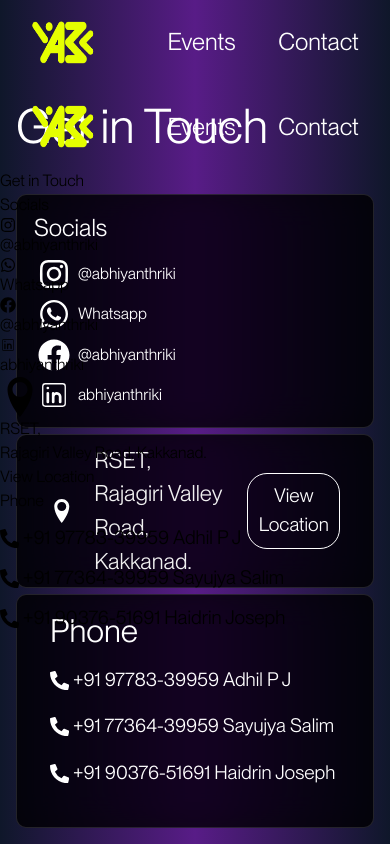
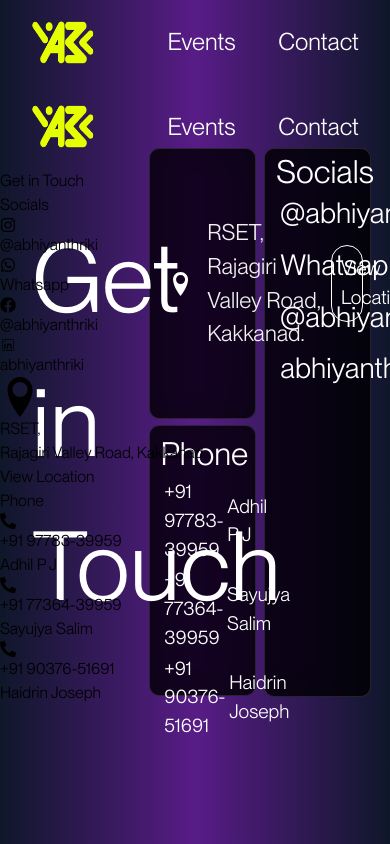
Before and after one commit to notarjunvijayan/abhiyanthriki2023, a React (Vite) app: page /contact-us in a window 390 px wide. Built offline with nearby package versions, Linux system fonts and the light colour scheme; no server answers.

Commit message:
responsive fix

```diff
--- a/src/Contact/Contact.css
+++ b/src/Contact/Contact.css
@@ -270,7 +270,7 @@ i {
 }
 
 @media (max-width: 768px) {
-  .contact-container {
+  /* .contact-container {
     flex-direction: column;
     padding-top: 5dvh;
     padding-left: 0;
@@ -337,5 +337,5 @@ i {
   .contact-phone-item {
     margin-top: 0.7rem;
     font-size: 1.2rem;
-  }
+  } */
 }
--- a/src/Contact/Contact.jsx
+++ b/src/Contact/Contact.jsx
@@ -228,12 +228,12 @@ const Contact = () => {
             </div>
           </div>
           <div className='basis-1/4 rounded-lg bg-black text-white p-4 text-base whitespace-nowrap mb-2'>
-            <div className='text-3xl mb-2'> Phone</div>
+            <div className='text-xl mb-2'> Phone</div>
             <a
               href='https://wa.link/qvqzfu'
               target='_blank'
               rel='noreferrer'
-              className='contact-phone-item'
+              className=''
             >
               <FaPhoneAlt />
               <div className=''>+91 97783-39959</div>
@@ -243,7 +243,7 @@ const Contact = () => {
               href='https://wa.link/ku72cf'
               target='_blank'
               rel='noreferrer'
-              className='contact-phone-item'
+              className=''
             >
               <FaPhoneAlt />
               <div className=''>+91 77364-39959</div>
@@ -253,7 +253,7 @@ const Contact = () => {
               href='https://wa.link/3ll3nh'
               target='_blank'
               rel='noreferrer'
-              className='contact-phone-item'
+              className=''
             >
               <FaPhoneAlt />
               <div className=''>+91 90376-51691</div>
--- a/src/Events/Events.css
+++ b/src/Events/Events.css
@@ -168,15 +168,25 @@
   border-bottom-right-radius: 1rem;
 }
 @media (max-width: 768px) {
+
+  .event-title{
+    font-size: 2.5rem;
+  }
+
+
   .event-toggle-container {
     width: 90%;
   }
 
   .event-toggle-button {
-    font-size: 1rem;
+    font-size: 0.70rem;
   }
 
   .event-content {
     grid-template-columns: repeat(1, 1fr);
   }
+
+  .event-card-button{
+    font-size: 0.8rem;
+  }
 }
--- a/src/Events/IndividualEvents.css
+++ b/src/Events/IndividualEvents.css
@@ -186,6 +186,7 @@
 
     .event-details-register-button{
       border-radius: 0.5rem;
-      font-size: 1.25rem;
+      width: 35dvw;
+      font-size: 1rem;
     }
 }
```
